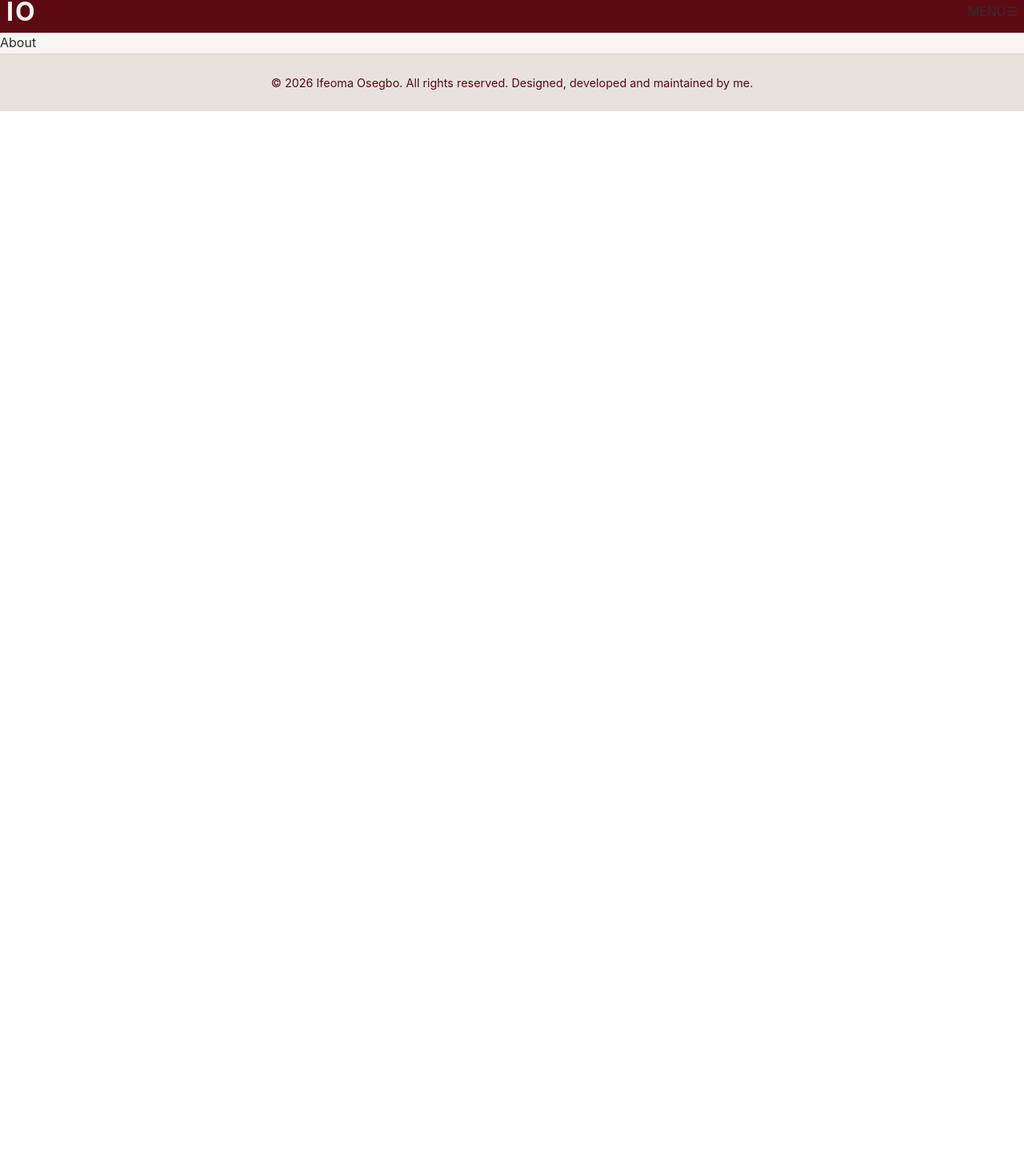
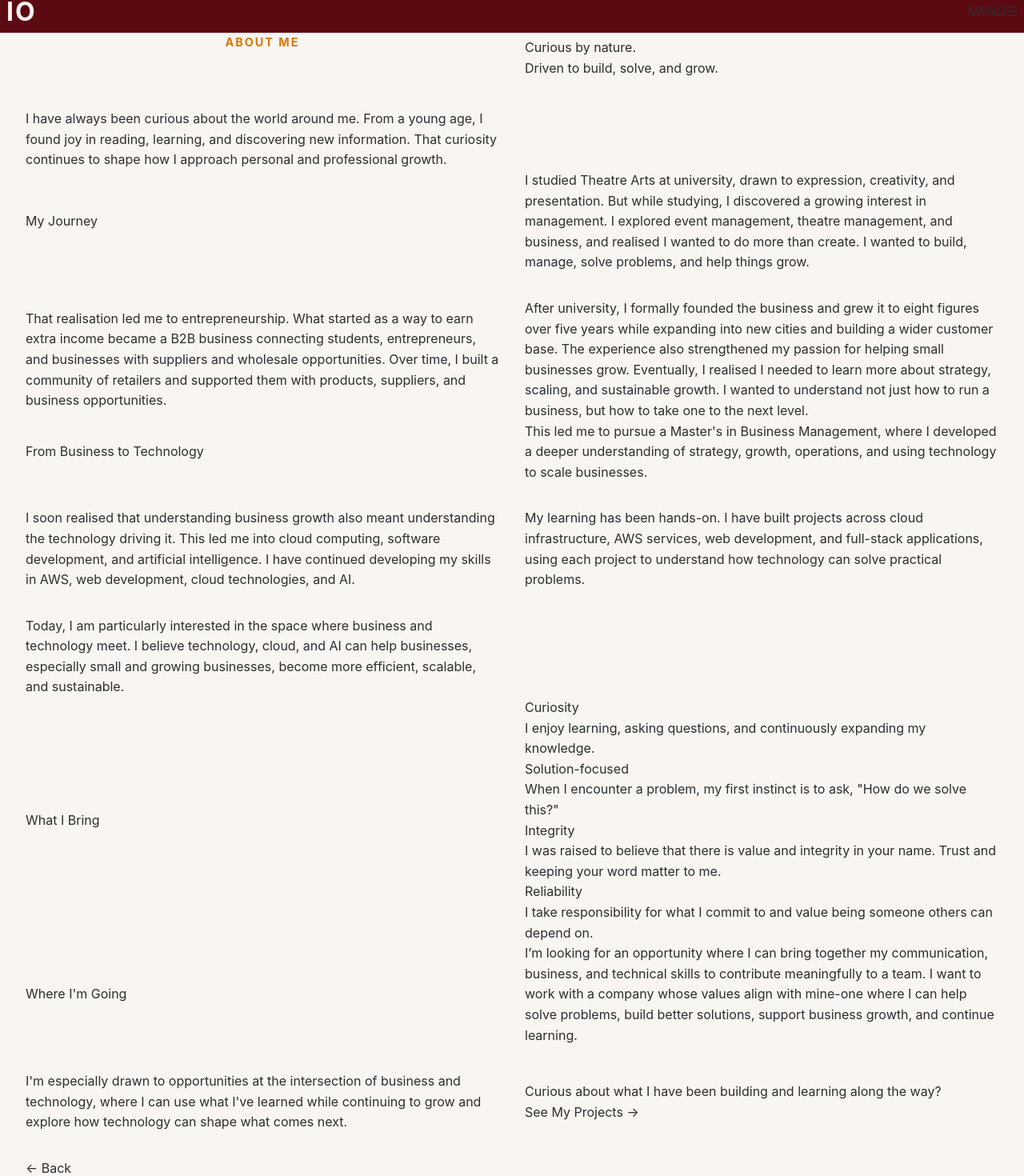
Before and after one commit to Ify-O/portfolio, a React app: page /about in a window 1280 px wide. Shown: the part 11-1481 px from the top of the page at 80% size. Before the commit the page ends 800 px from the top, so only its background shows below. Built offline with nearby package versions, Linux system fonts and the light colour scheme; the HTML template or start-up script is replaced by a standard one.

Commit message:
Revamp About component with detailed personal narrative, values, and project link

```diff
--- a/src/pages/About.jsx
+++ b/src/pages/About.jsx
@@ -1,3 +1,179 @@
+import { useNavigate, Link } from "react-router-dom";
+
 export default function About() {
-  return <h1>About</h1>;
+  const navigate = useNavigate();
+
+  return (
+    <main className="about-page">
+      {/* ABOUT INTRO */}
+      <section className="about-hero">
+        <div className="about-container">
+          <p className="section-label">ABOUT ME</p>
+
+          <h1>
+            Curious by nature. <br />
+            Driven to build, solve, and grow.
+          </h1>
+
+          <p className="about-intro">
+            I have always been curious about the world around me. From a young
+            age, I found joy in reading, learning, and discovering new
+            information. That curiosity continues to shape how I approach
+            personal and professional growth.
+          </p>
+        </div>
+      </section>
+
+      {/* MY JOURNEY */}
+      <section className="about-story">
+        <div className="about-container">
+          <h2>My Journey</h2>
+
+          <p>
+            I studied Theatre Arts at university, drawn to expression,
+            creativity, and presentation. But while studying, I discovered a
+            growing interest in management. I explored event management, theatre
+            management, and business, and realised I wanted to do more than
+            create. I wanted to build, manage, solve problems, and help things
+            grow.
+          </p>
+
+          <p>
+            That realisation led me to entrepreneurship. What started as a way
+            to earn extra income became a B2B business connecting students,
+            entrepreneurs, and businesses with suppliers and wholesale
+            opportunities. Over time, I built a community of retailers and
+            supported them with products, suppliers, and business opportunities.
+          </p>
+
+          <p>
+            After university, I formally founded the business and grew it to
+            eight figures over five years while expanding into new cities and
+            building a wider customer base. The experience also strengthened my
+            passion for helping small businesses grow. Eventually, I realised I
+            needed to learn more about strategy, scaling, and sustainable
+            growth. I wanted to understand not just how to run a business, but
+            how to take one to the next level.
+          </p>
+        </div>
+      </section>
+
+      {/* BUSINESS TO TECHNOLOGY */}
+      <section className="about-transition">
+        <div className="about-container">
+          <h2>From Business to Technology</h2>
+
+          <p>
+            This led me to pursue a Master's in Business Management, where I
+            developed a deeper understanding of strategy, growth, operations,
+            and using technology to scale businesses.
+          </p>
+
+          <p>
+            I soon realised that understanding business growth also meant
+            understanding the technology driving it. This led me into cloud
+            computing, software development, and artificial intelligence. I have
+            continued developing my skills in AWS, web development, cloud
+            technologies, and AI.
+          </p>
+
+          <p>
+            My learning has been hands-on. I have built projects across cloud
+            infrastructure, AWS services, web development, and full-stack
+            applications, using each project to understand how technology can
+            solve practical problems.
+          </p>
+
+          <p>
+            Today, I am particularly interested in the space where business and
+            technology meet. I believe technology, cloud, and AI can help
+            businesses, especially small and growing businesses, become more
+            efficient, scalable, and sustainable.
+          </p>
+        </div>
+      </section>
+
+      {/* VALUES */}
+      <section className="about-values">
+        <div className="about-container">
+          <h2>What I Bring</h2>
+
+          <div className="values-grid">
+            <article className="value-card">
+              <h3>Curiosity</h3>
+              <p>
+                I enjoy learning, asking questions, and continuously expanding
+                my knowledge.
+              </p>
+            </article>
+
+            <article className="value-card">
+              <h3>Solution-focused</h3>
+              <p>
+                When I encounter a problem, my first instinct is to ask, "How do
+                we solve this?"
+              </p>
+            </article>
+
+            <article className="value-card">
+              <h3>Integrity</h3>
+              <p>
+                I was raised to believe that there is value and integrity in
+                your name. Trust and keeping your word matter to me.
+              </p>
+            </article>
+
+            <article className="value-card">
+              <h3>Reliability</h3>
+              <p>
+                I take responsibility for what I commit to and value being
+                someone others can depend on.
+              </p>
+            </article>
+          </div>
+        </div>
+      </section>
+
+      {/* FUTURE */}
+      <section className="about-future">
+        <div className="about-container">
+          <h2>Where I'm Going</h2>
+
+          <p>
+            I’m looking for an opportunity where I can bring together my
+            communication, business, and technical skills to contribute
+            meaningfully to a team. I want to work with a company whose values
+            align with mine-one where I can help solve problems, build better
+            solutions, support business growth, and continue learning.
+          </p>
+
+          <p>
+            I'm especially drawn to opportunities at the intersection of
+            business and technology, where I can use what I've learned while
+            continuing to grow and explore how technology can shape what comes
+            next.
+          </p>
+
+          {/* PROJECT LINK */}
+          <div className="about-project-link">
+            <p>
+              Curious about what I have been building and learning along the
+              way?
+            </p>
+
+            <Link to="/projects" className="view-projects-btn">
+              See My Projects →
+            </Link>
+          </div>
+
+          {/* BACK BUTTON */}
+          <div className="about-back">
+            <button className="back-button" onClick={() => navigate(-1)}>
+              ← Back
+            </button>
+          </div>
+        </div>
+      </section>
+    </main>
+  );
 }
```
